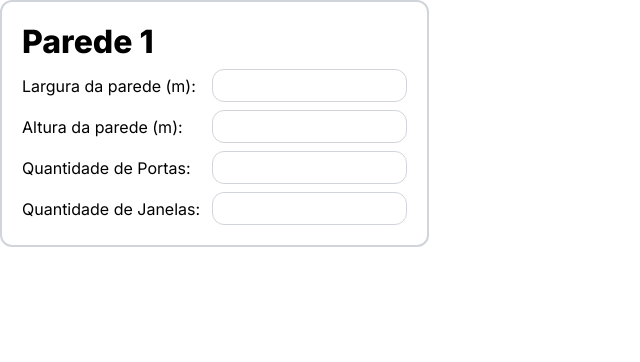
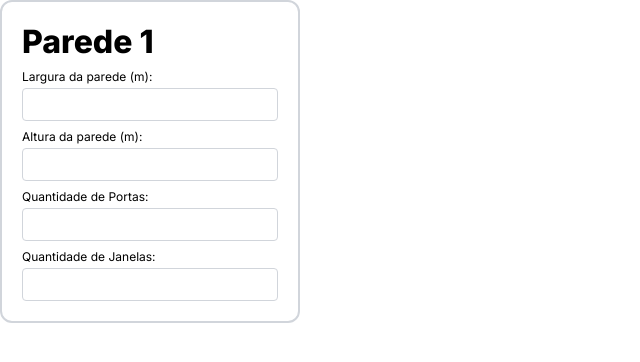
Before and after one commit to Felpezs/wall_painter, a React (Vite) app: page / in a window 1280 px wide. Shown: the top 362 px of the page, without its empty margins (0-640 px from the left). Built offline with nearby package versions, Linux system fonts and the light colour scheme.

Commit message:
feat: adding validation structure to inputs

```diff
--- a/src/components/numberInput/NumberInput.jsx
+++ b/src/components/numberInput/NumberInput.jsx
@@ -1,18 +1,39 @@
 import PropTypes from "prop-types";
 import styles from "./NumberInput.module.css";
 
-const NumberInput = ({ label, name, placeholder, step = 1, min = 0 }) => {
+const NumberInput = ({
+  label,
+  name,
+  placeholder,
+  step = 1,
+  min = 0,
+  isValid = undefined,
+  handleBlur,
+  errorMsg,
+}) => {
+  let validStyle = "";
+
+  if (typeof isValid === "boolean") {
+    validStyle = isValid ? styles["valid"] : styles["invalid"];
+  }
+
   return (
     <div className={styles.input}>
-      <label htmlFor={name}>{label} </label>
+      <label htmlFor={name} className={styles["input-label"]}>
+        {label}{" "}
+      </label>
       <input
         id={name}
-        className={styles["input-field"]}
+        className={`${styles["input-field"]} ${validStyle}`}
         type="number"
         min={min}
         step={step}
         placeholder={placeholder}
+        onBlur={handleBlur}
       />
+      {errorMsg && typeof isValid === "boolean" && !isValid && (
+        <span className={styles["input-error"]}>{errorMsg}</span>
+      )}
     </div>
   );
 };
@@ -23,6 +44,9 @@ NumberInput.propTypes = {
   placeholder: PropTypes.string,
   step: PropTypes.number,
   min: PropTypes.number,
+  isValid: PropTypes.bool,
+  handleBlur: PropTypes.func,
+  errorMsg: PropTypes.string,
 };
 
 export default NumberInput;
--- a/src/components/numberInput/NumberInput.module.css
+++ b/src/components/numberInput/NumberInput.module.css
@@ -2,12 +2,37 @@
 
 .input {
   display: flex;
-  align-items: center;
-  justify-content: space-between;
-  gap: calc(var(--spacing) * 1.5);
+  flex-direction: column;
+  gap: calc(var(--spacing) * 0.5);
 }
+
+.input-label {
+  font-size: calc(var(--font-size) * 0.75);
+  color: var(--gray600);
+}
+
 .input-field {
   border: 1px solid var(--gray300);
-  border-radius: calc(var(--spacing) * 1.5);
+  border-radius: calc(var(--spacing) * 0.5);
   padding: var(--spacing);
+  transition: border 200ms ease-in-out;
 }
+
+.input-field:hover,
+.input-field:focus {
+  outline: none;
+  border: 1px solid var(--gray600);
+}
+
+.input-field.valid {
+  border: 1px solid var(--success);
+}
+
+.input-field.invalid {
+  border: 1px solid var(--error);
+}
+
+.input-error {
+  color: var(--error);
+  font-size: calc(var(--font-size) * 0.75);
+}
```
